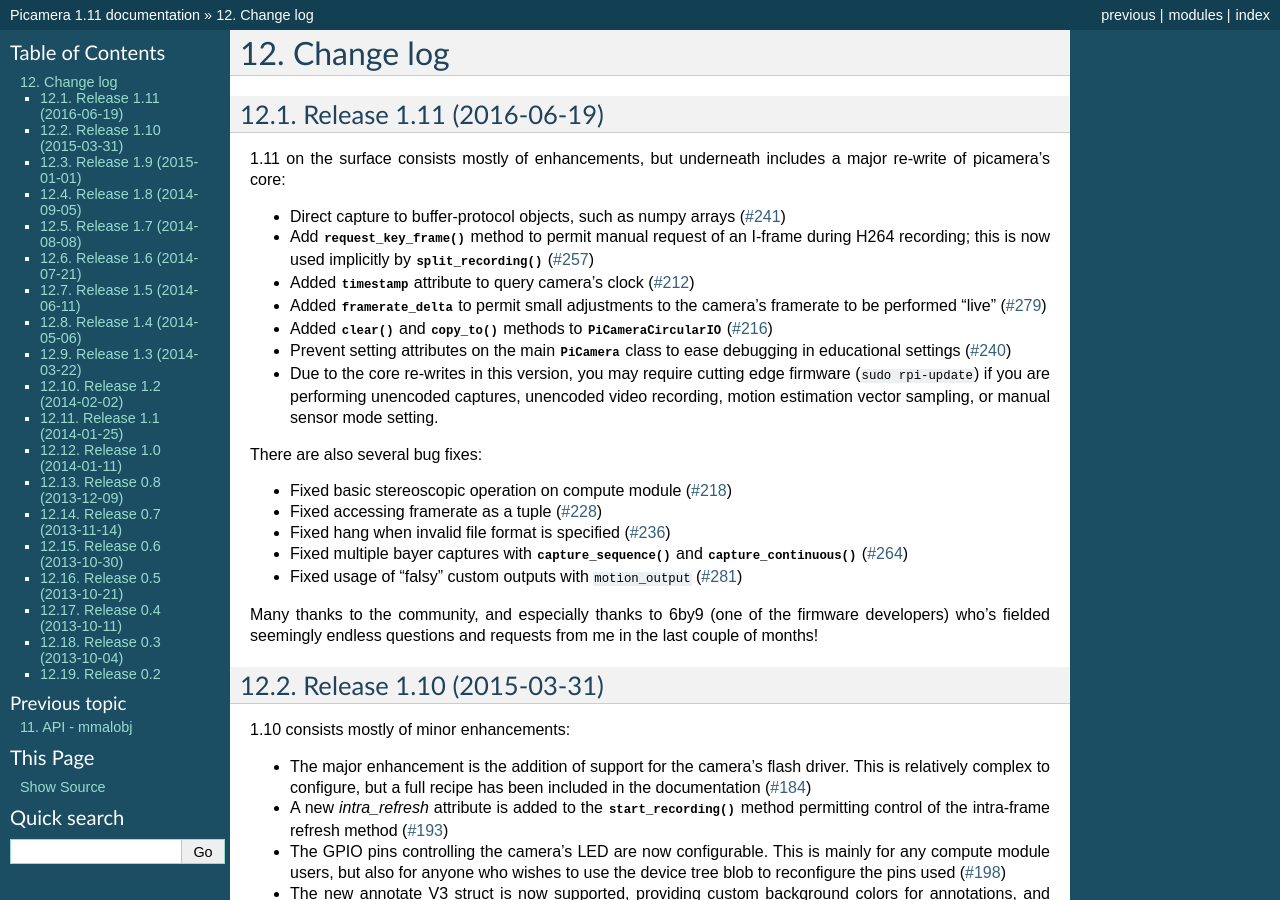
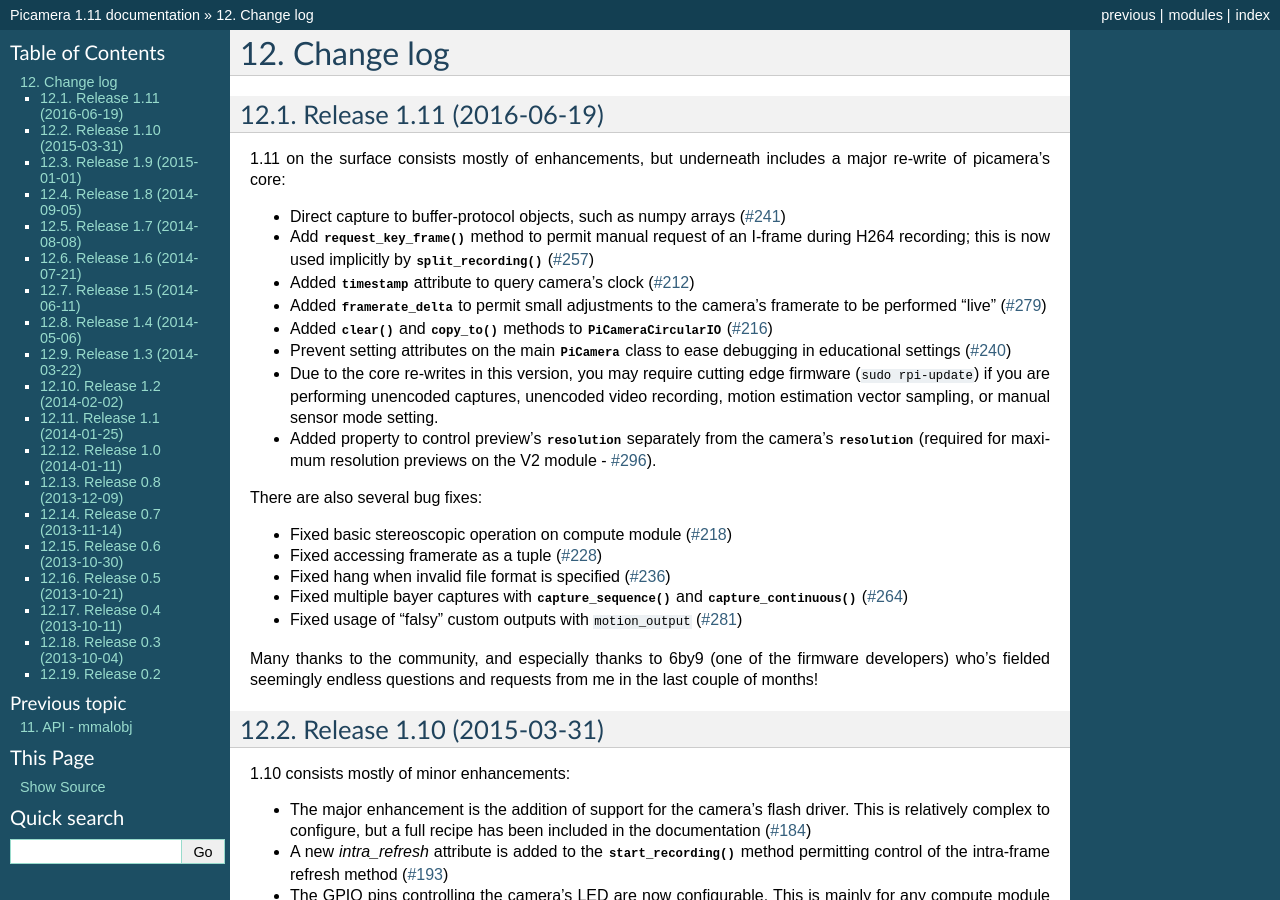
Before and after one commit to waveform80/picamera, a Sphinx documentation site: the page built from docs/changelog.rst, in a window 1280 px wide and 900 px high. Built offline with Sphinx 7.4.7, drawn with Linux system fonts in a browser that asks for light colours; pages that are not in the unit, such as notebooks, are missing from menus.

Commit message:
Update changelog

```diff
--- a/docs/changelog.rst
+++ b/docs/changelog.rst
@@ -31,6 +31,9 @@
   firmware (``sudo rpi-update``) if you are performing unencoded captures,
   unencoded video recording, motion estimation vector sampling, or manual
   sensor mode setting.
+* Added property to control preview's :attr:`~PiPreviewRenderer.resolution`
+  separately from the camera's :attr:`~PiCamera.resolution` (required for
+  maximum resolution previews on the V2 module - `#296`_).
 
 There are also several bug fixes:
 
@@ -56,6 +59,7 @@
 .. _#236: https://github.com/waveform80/picamera/issues/236
 .. _#264: https://github.com/waveform80/picamera/issues/264
 .. _#281: https://github.com/waveform80/picamera/issues/281
+.. _#296: https://github.com/waveform80/picamera/issues/296
 
 
 Release 1.10 (2015-03-31)
```
